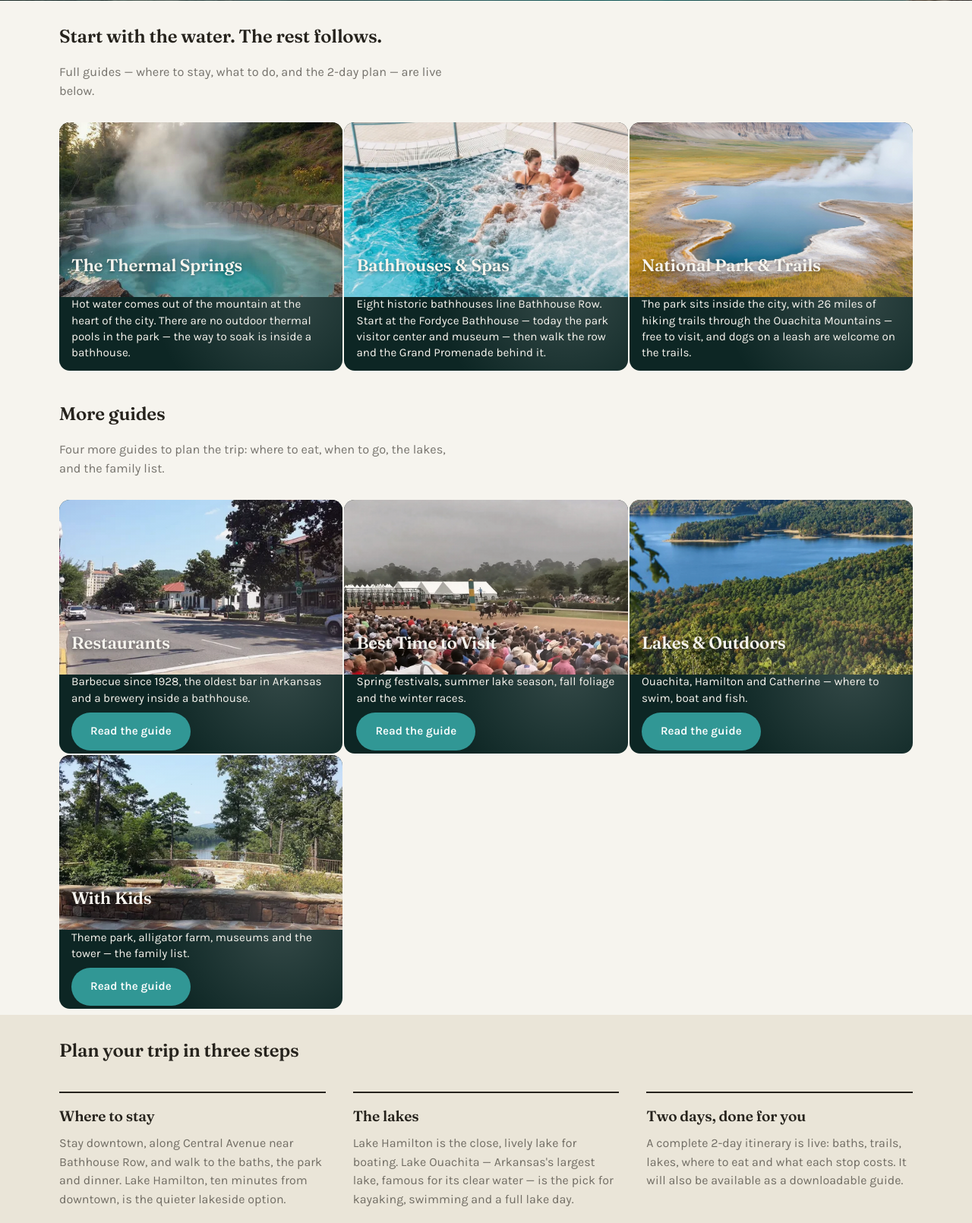
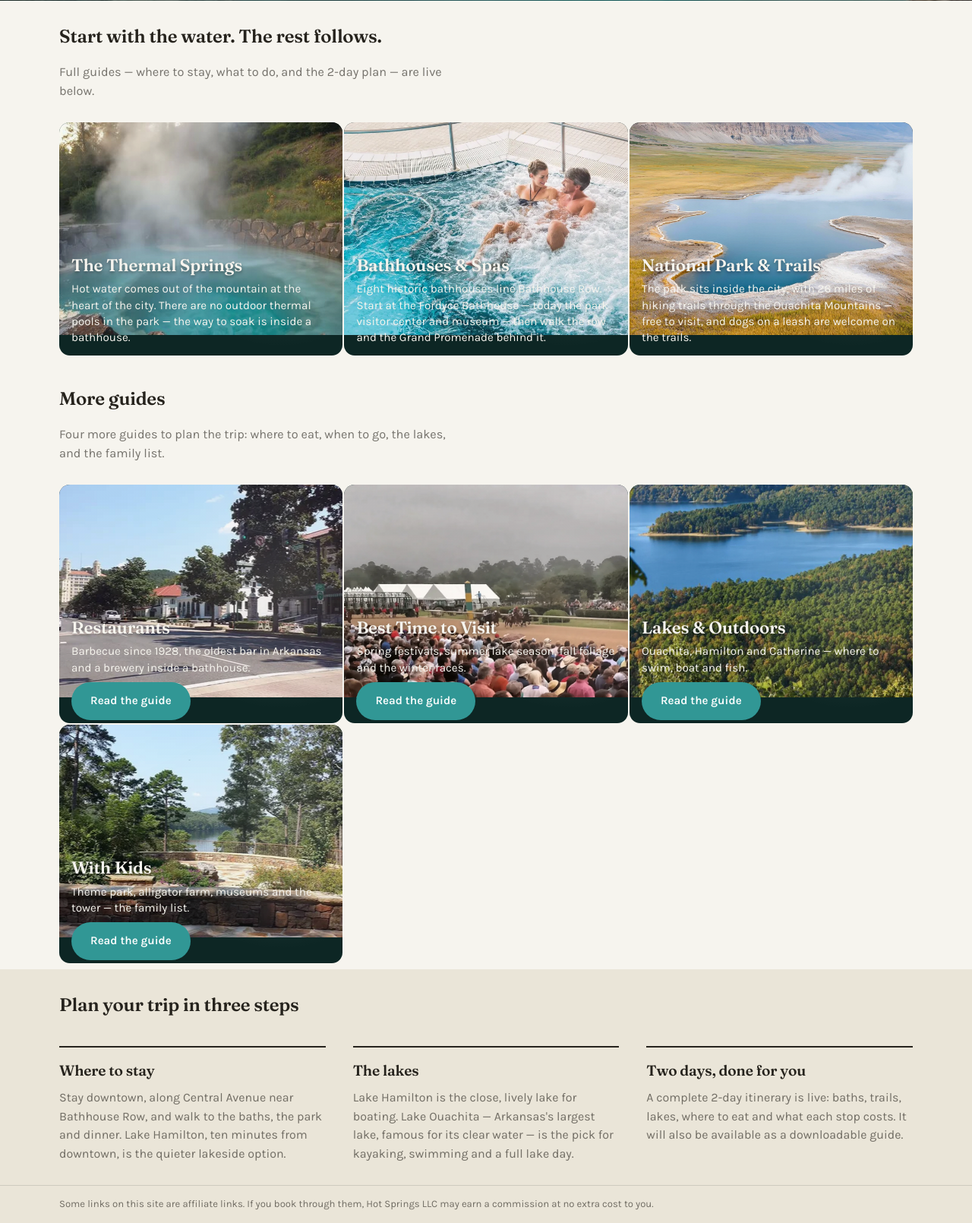
Before and after one commit to robguter/HotSprings, a PHP site: page /index.php in a window 1280 px wide. Shown: the part 636-2246 px from the top of the page at 76% size. Run offline with PHP 8.4, Linux system fonts and the light colour scheme; some libraries are stand-ins or nearby versions; grey boxes are pictures that could not be loaded.

Commit message:
Reparar estilos

```diff
--- a/pubs/css/style.css
+++ b/pubs/css/style.css
@@ -172,7 +172,7 @@ button{ font-family:inherit; cursor:pointer; }
 
 .spring-panel::after{
   content:''; position:absolute; z-index:-1; border-radius:50%;
-  width:340px; height:350px; right:-90px; top:50px;
+  width:340px; height:350px; right:-90px; top:-50px;
   background:radial-gradient(circle, rgba(255,255,255,.16), transparent 70%);
 }
 
@@ -218,7 +218,7 @@ button{ font-family:inherit; cursor:pointer; }
 .spring-panel::before {
   content: '';
   position: absolute;
-  top: 0; left: 0; right: 0; height: 230px;
+  top: 0; left: 0; right: 0; height: 280px;
   z-index: -1;
   /* Mezclamos tu color base con un degradado que se va haciendo negro abajo para rescatar las letras blancas */
   background: var(--panel-bg);
@@ -232,7 +232,7 @@ button{ font-family:inherit; cursor:pointer; }
 
 /* Le damos un espacio ordenado al título con respecto al párrafo */
 .spring-panel h3 {
-  margin: 0 0 1.5rem 0; /* 24px de foto visible entre el título y el párrafo */
+  margin: 0 0 0.25rem 0;
   font-size: 1.4rem;
   font-weight: 700;
   text-shadow: 0 2px 4px rgba(0,0,0,0.4); /* Le da un sutil relieve al título */
@@ -660,21 +660,3 @@ a.tarjeta-slider {
 .hero--video .wrap{ position:relative; z-index:2; display:block; width:100%; }
 .hero--video .columna-texto{ max-width:620px; }
 @media (max-width:720px){ .hero--video{ min-height:480px; } }
-
-
-/* --- NUEVA CONFIGURACIÓN DE VARIABLES CON IMÁGENES DE FONDO ---
-.spring-panel--belleza {
-  --panel-bg: linear-gradient(155deg, rgba(173, 109, 101, 0.5), rgba(120, 54, 43, 0.6)),
-              url('../images/belleza/belleza_01.webp');
-}
-
-.spring-panel--hogar {
-  --panel-bg: linear-gradient(155deg, rgba(215, 154, 62, 0.5), rgba(169, 106, 30, 0.6)),
-              url('../images/hogar/hogar_06.webp');
-}
-
-.spring-panel--vida {
-  --panel-bg: linear-gradient(155deg, rgba(106, 178, 168, 0.5), rgba(31, 89, 81, 0.6)),
-              url('../images/vida/vida_01.webp');
-}
- */
```
